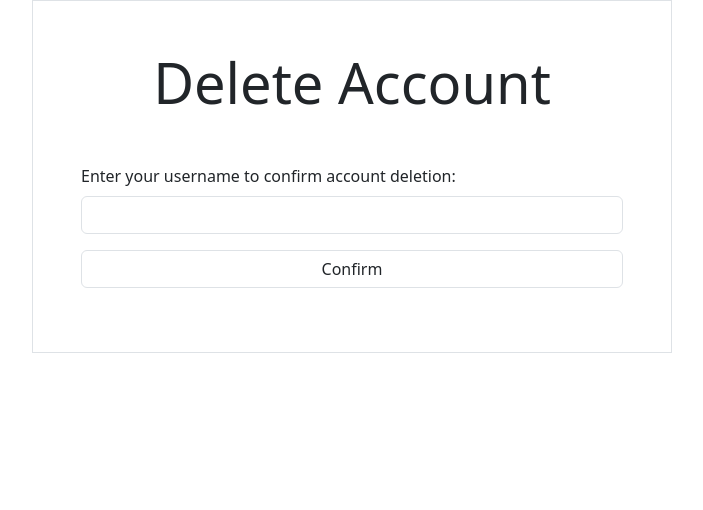
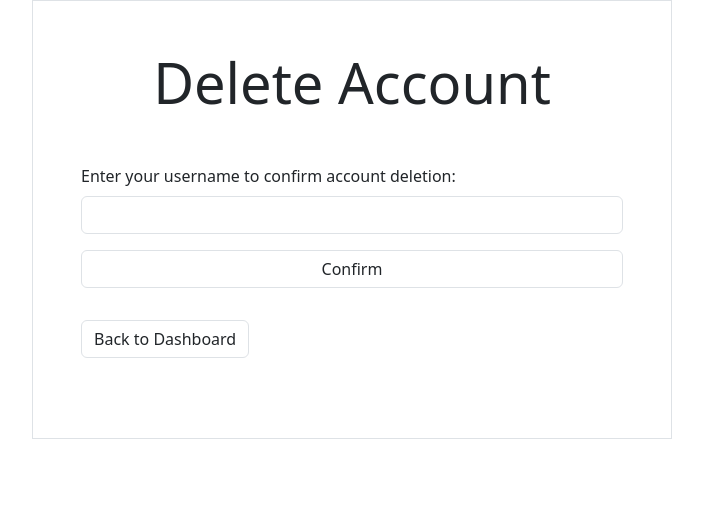
Before and after one commit to Ben-Wright-23/NEA-Project, a Flask app: page /deleteAccount in a window 1280 px wide. Shown: the top 510 px of the page, without its empty margins (288-991 px from the left). Run offline with Flask 3, Linux system fonts and the light colour scheme.

Commit message:
Fixed further account deletion bugs

```diff
--- a/routes/dashboard.py
+++ b/routes/dashboard.py
@@ -1,4 +1,4 @@
-from flask import Blueprint,render_template
+from flask import Blueprint,render_template,session
 
 
 dashboardBlueprint = Blueprint("dashboard",__name__)
@@ -8,5 +8,7 @@ dashboardBlueprint = Blueprint("dashboard",__name__)
 #routes the dashboardBlueprint with /dashboard so other areas of the program can access the blueprint
 def dashboard():
     #defines the function
+    session["accountDeletionError"] = ""
+    #clears the error with account deletion when leaving that page so it doesn't reappear when the delete account page is reloaded
     return render_template("Dashboard.html")
     #loads the dashboard.html page
--- a/templates/deleteAccount.html
+++ b/templates/deleteAccount.html
@@ -29,6 +29,16 @@
         </div>
 
     </form>
+    <div class = "mb-3">
+        {{error}}
+        <!-- displays error message that the delete account function provides, displays it under the  confirm button -->
+    </div>
+
+    <div>
+        <p><a class = "btn link-dark border mb-3 " href = "/dashboard">Back to Dashboard</a></p>
+        <!-- creates a button to return the user to the dashboard -->
+    </div>
+
     </div>
 </body>
 </html>
```
